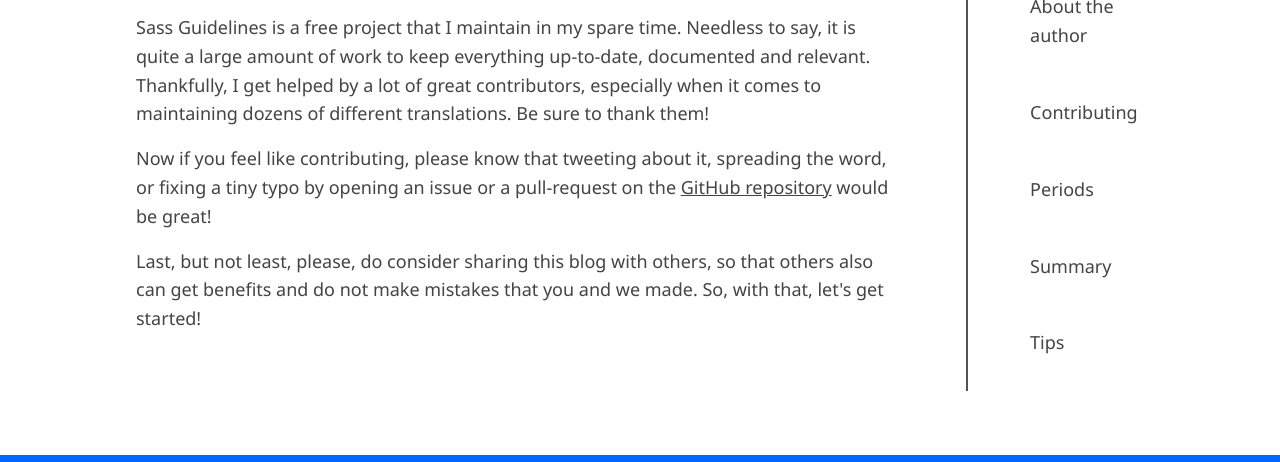
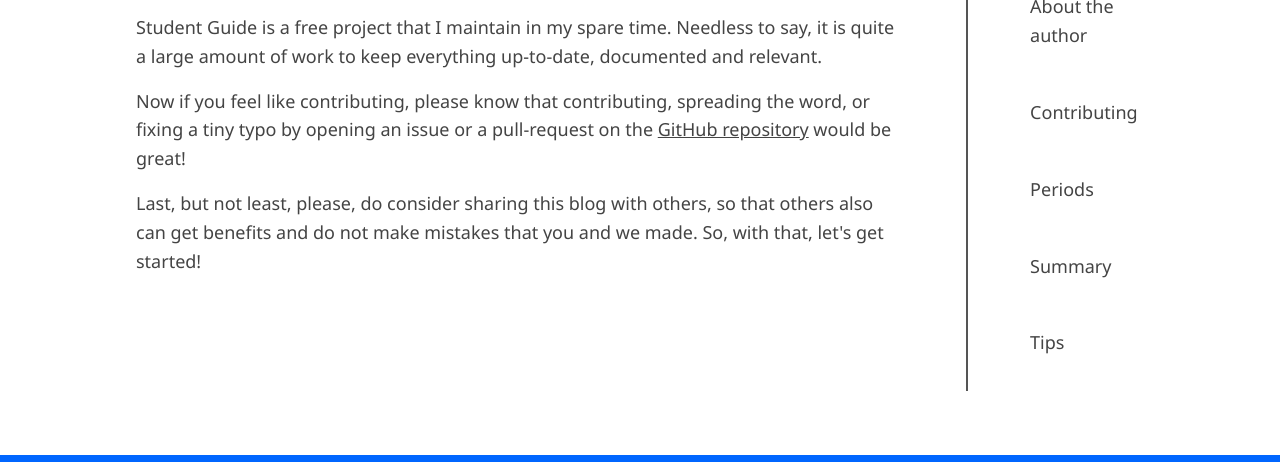
Before and after one commit to dostonnabotov/11ty-one-page-template, an Eleventy site: page src/blog/2-contributing.md in a window 1280 px wide. Shown: the part 338-800 px from the top of the page. Built offline with nearby package versions, Linux system fonts and the light colour scheme; Eleventy itself is replaced by a stand-in of ours; files that its build step writes are made by us from their sources.

Commit message:
Fixes typo in 2-contributing.md

```diff
--- a/src/blog/2-contributing.md
+++ b/src/blog/2-contributing.md
@@ -3,8 +3,8 @@ title: Contributing
 gitURL: https://github.com/dostonnabotov/student-guide/blob/main/src/blog/2-contributing.md
 ---
 
-Sass Guidelines is a free project that I maintain in my spare time. Needless to say, it is quite a large amount of work to keep everything up-to-date, documented and relevant. Thankfully, I get helped by a lot of great contributors, especially when it comes to maintaining dozens of different translations. Be sure to thank them!
+Student Guide is a free project that I maintain in my spare time. Needless to say, it is quite a large amount of work to keep everything up-to-date, documented and relevant.
 
-Now if you feel like contributing, please know that tweeting about it, spreading the word, or fixing a tiny typo by opening an issue or a pull-request on the [GitHub repository](https://github.com/dostonnabotov/student-guide) would be great!
+Now if you feel like contributing, please know that contributing, spreading the word, or fixing a tiny typo by opening an issue or a pull-request on the [GitHub repository](https://github.com/dostonnabotov/student-guide) would be great!
 
 Last, but not least, please, do consider sharing this blog with others, so that others also can get benefits and do not make mistakes that you and we made. So, with that, let's get started!
```
